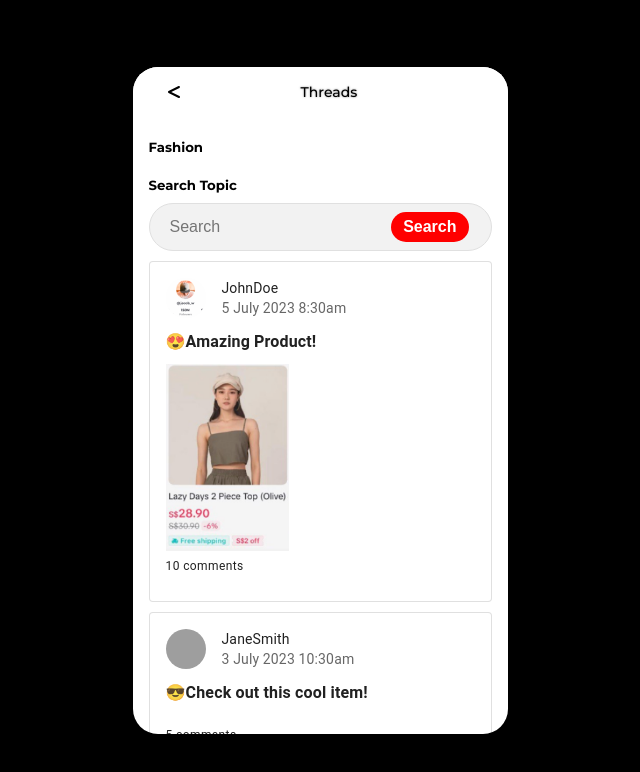
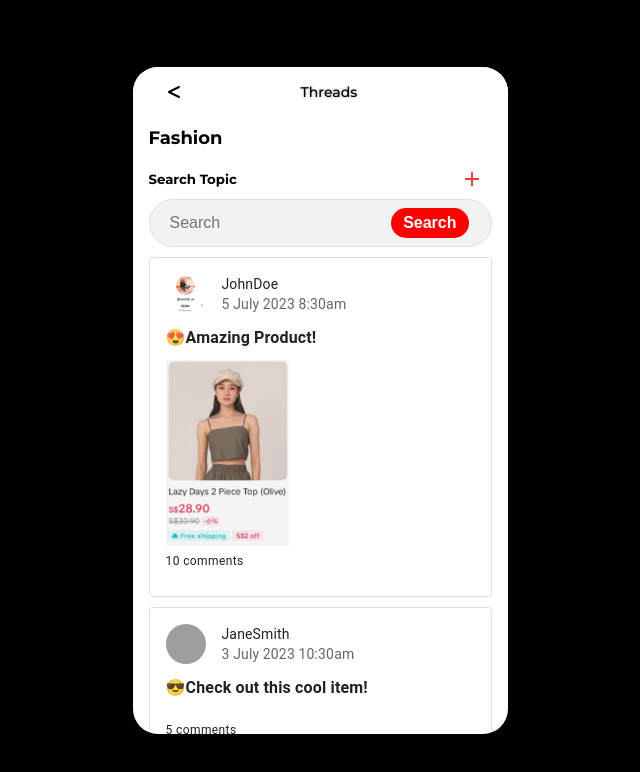
Before and after one commit to peishan31/tiktok-hackathon, a React (Create React App) app: page /category in a window 1280 px wide. Shown: the top 772 px of the page, without its empty margins (320-960 px from the left). Built offline with nearby package versions, Linux system fonts and the light colour scheme; grey boxes are pictures that could not be loaded.

Commit message:
Added "+" icon to navigate to /createpost page

```diff
--- a/src/pages/Category.jsx
+++ b/src/pages/Category.jsx
@@ -8,6 +8,9 @@ import CloseIcon from '@mui/icons-material/Close';
 import './Category.css';
 import profilepic from '../images/profilepic.png';
 import item1 from '../images/item1.png';
+import AddIcon from '@mui/icons-material/Add';
+import IconButton from '@mui/material/IconButton';
+import { BrowserRouter as Router, Link, Route } from 'react-router-dom';
 
 function Category() {
 
@@ -43,13 +46,33 @@ function Category() {
         }
     ];
 
+    const linkStyle = {
+        textDecoration: 'none', // Remove underline
+        color: 'inherit', // Inherit the color from parent
+    };
+
+    const tiktokRedColor = '#EA403F';
+
     return (
         <div className="app">
             <div className="container" style={{backgroundColor: '#fff'}}>
                 <TopNavbar className="top-navbar" title="Threads"/>
                 <Box sx={{ px: 2 }}>
-                    <h5 style={{ marginBottom: '10px' }}>Fashion</h5>
-                    <h5 style={{ marginBottom: '10px' }}>Search Topic</h5>
+                    <h5 style={{ marginBottom: '10px', fontSize: 'large', marginTop: '10px' }}>Fashion</h5>
+                    <div style={{ display: 'flex', justifyContent: 'space-between', alignItems: 'center' }}>
+                        <h5 style={{ marginBottom: '10px', marginTop: '10px' }}>Search Topic</h5>
+                        <Link
+                            to="/CreatePost"
+                            style={linkStyle}
+                        >
+                            <IconButton
+                                color="secondary"
+                                sx={{ padding: '8px', color: tiktokRedColor }}
+                                >
+                                <AddIcon />
+                            </IconButton>
+                        </Link>
+                    </div>
                     <div className="tiktok-search">
                         <div className="search-input-container">
                             <input
@@ -70,6 +93,10 @@ function Category() {
                         </button>
                     </div>
                     <div className="results-container" style={{ marginTop: '10px'}}>
+                        <Link
+                            to="/SpecificCategoryPost"
+                            style={linkStyle}
+                        >
                         {cardContent.map((card) => (
                             <Card key={card.id} variant="outlined" style={{ marginBottom: '10px' }}>
                             <CardHeader
@@ -94,7 +121,7 @@ function Category() {
                             </CardContent>
                             </Card>
                         ))}
-
+                        </Link>
                     </div>
                 </Box>
             </div>
--- a/src/pages/Discussion.jsx
+++ b/src/pages/Discussion.jsx
@@ -39,6 +39,11 @@ function Discussion() {
     'Watches',
   ];
 
+  const linkStyle = {
+        textDecoration: 'none', // Remove underline
+        color: 'inherit', // Inherit the color from parent
+    };
+
   return (
     <div className="app">
       <div className="container" style={{backgroundColor: '#fff'}}>
@@ -73,6 +78,7 @@ function Discussion() {
               <Link
                 to={`/category`}s
                 key={index}
+                style={linkStyle}
               >
                 <div style={categoryStyle} key={index}>
                   <Typography variant="body1">{category}</Typography>
```
Lines whose indentation alone changed are shown as unchanged.
